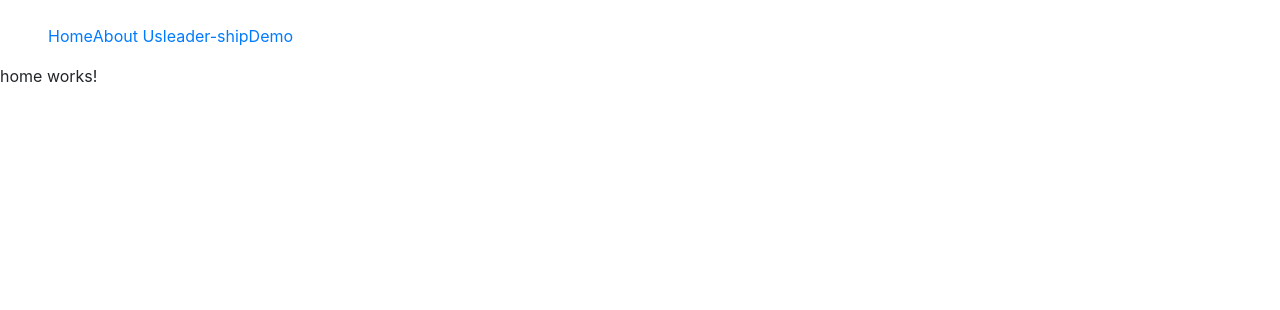
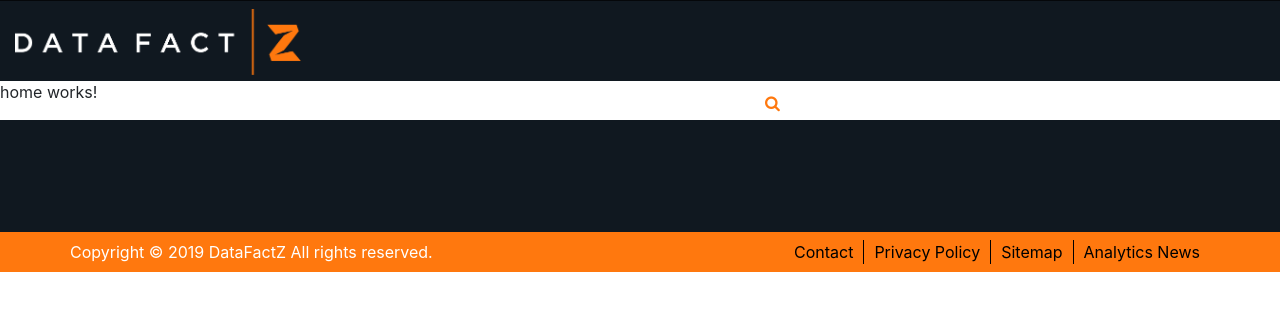
Before and after one commit to gowthamit245/sonasoft, an Angular app: page / in a window 1280 px wide. Shown: the top 310 px of the page. Built offline with nearby package versions, Linux system fonts and the light colour scheme.

Commit message:
header UI

```diff
--- a/src/app/app-aboutus/app-aboutus.module.ts
+++ b/src/app/app-aboutus/app-aboutus.module.ts
@@ -11,7 +11,7 @@ const routes: Routes = [
     component: LayoutAboutusComponent,
     children: [
       {
-        path: '',
+        path: 'about-us',
         component: AboutusComponent
       }
     ]
--- a/src/app/app-leadership/app-leadership.module.ts
+++ b/src/app/app-leadership/app-leadership.module.ts
@@ -11,11 +11,11 @@ const routes: Routes = [
     component: LayoutLeadershipComponent,
     children: [
       {
-        path: '',
+        path: 'testimonials',
         component: TestimonialsComponent
       },
       {
-        path: 'demo',
+        path: 'case-studies',
         component: TestimonialsComponent
       }
     ]
--- a/src/app/app-routing.module.ts
+++ b/src/app/app-routing.module.ts
@@ -8,11 +8,11 @@ const routes: Routes = [
     loadChildren: () => import('./app-home/app-home.module').then(mod => mod.AppHomeModule)
   },
   {
-    path: 'about-us',
+    path: '',
     loadChildren: () => import('./app-aboutus/app-aboutus.module').then(mod => mod.AppAboutusModule)
   },
   {
-    path: 'leader-ship',
+    path: '',
     loadChildren: () => import('./app-leadership/app-leadership.module').then(mod => mod.AppLeadershipModule)
   },
   {
--- a/src/app/app.component.css
+++ b/src/app/app.component.css
@@ -0,0 +1,35 @@
+.header-scroll{
+    position: fixed;
+    width: 100%;
+    height: 100%;
+    left: 0;
+}
+a.nav-link {
+    color: #fff;
+}
+a.nav-link:hover{
+    color: #ff780e;
+}
+.nav-link.active, .nav-pills .show>.nav-link {
+    color: #ff780e;
+    font-weight: bold;
+    background-color: transparent;
+}
+.dropdown-menu{
+    background-color: #101820;
+    margin-top: 18px;
+}
+a.dropdown-item {
+    background-color: #101820;
+    color: #fff;
+}
+a.dropdown-item:hover {
+    background-color: #101820;
+    color: #ff780e;
+}
+.footer-bottom .nav-item a {
+    padding: 0 10px;
+    border-right: 1px solid #000;
+    color: #000;
+    background-color: transparent;
+}
--- a/src/app/app.component.html
+++ b/src/app/app.component.html
@@ -1,16 +1,88 @@
-<ul class="d-inline-block pt-4 px-5">
-    <li class="d-inline-block">
-        <a role="menuitem" href="javascript:void(0)" [routerLink]="['']"   class="drop-nav-btn" >Home</a>
-    </li>
-    <li class="d-inline-block">
-        <a role="menuitem" href="javascript:void(0)" [routerLink]="['/about-us']"   class="drop-nav-btn" >About Us</a>
-    </li>
-    <li class="d-inline-block">
-        <a role="menuitem" href="javascript:void(0)" [routerLink]="['/leader-ship']"   class="drop-nav-btn" >leader-ship</a>
-    </li>
-    <li class="d-inline-block">
-        <a role="menuitem" href="javascript:void(0)" [routerLink]="['/leader-ship/demo']"   class="drop-nav-btn" >Demo</a>
-    </li>
-</ul>
+<header class="d-block sec-header ch-80">
+    <div class="container-fluid header-scroll">
+       <div class="row justify-content-between cbg-primary ch-80 align-items-center">
+            <div class="d-inline-block py-2">
+               <a href="javascript:void(0)" [routerLink]="['/']" >
+                <img src="assets/images/logo.png" class="logo d-inline-block col-6 " alt="Logo" />
+                </a>
+            </div>
+            <ul class="nav nav-pills">
+                <li class="nav-item dropdown">
+                    <a class="nav-link dropdown-toggle" data-toggle="dropdown" href="#" role="button" aria-haspopup="true" aria-expanded="false">About</a>
+                    <div class="dropdown-menu">
+                        <a class="dropdown-item" href="javascript:void(0)" [routerLink]="['/about-us']" >About Us</a>
+                        <a class="dropdown-item" href="javascript:void(0)" [routerLink]="['/community-care']" >Community Care</a>
+                    </div>
+                </li>
+                <li class="nav-item dropdown">
+                    <a class="nav-link dropdown-toggle" data-toggle="dropdown" href="#" role="button" aria-haspopup="true" aria-expanded="false">Analytics</a>
+                    <div class="dropdown-menu">
+                        <a class="dropdown-item" href="javascript:void(0)">Action</a>
+                        <a class="dropdown-item" href="javascript:void(0)">Another action</a>
+                    </div>
+                </li>
+                <li class="nav-item dropdown">
+                    <a class="nav-link dropdown-toggle" data-toggle="dropdown" href="#" role="button" aria-haspopup="true" aria-expanded="false">Capabilities</a>
+                    <div class="dropdown-menu">
+                        <a class="dropdown-item" href="javascript:void(0)">Action</a>
+                        <a class="dropdown-item" href="javascript:void(0)">Another action</a>
+                    </div>
+                </li>
+                <li class="nav-item">
+                    <a class="nav-link " [routerLink]="['/testimonials']" routerLinkActive="active" href="javascript:void(0)">Solutions</a>
+                </li>
+                <li class="nav-item dropdown">
+                    <a class="nav-link dropdown-toggle" data-toggle="dropdown" href="#" role="button" aria-haspopup="true" aria-expanded="false">Thought Leadership</a>
+                    <div class="dropdown-menu">
+                        <a class="dropdown-item" href="javascript:void(0)" [routerLink]="['/testimonials']">Testimonials</a>
+                        <a class="dropdown-item" href="javascript:void(0)" [routerLink]="['/case-studies']">Case Studies</a>
+                    </div>
+                </li>
+                <li class="nav-item">
+                    <a class="nav-link " href="javascript:void(0)">Contact Us</a>
+                </li>
+                <li class="nav-item">
+                    <a class="nav-link " href="javascript:void(0)">
+                        <i class="fa ctext-secondary fa-search icon-search"></i>
+                    </a>
+                </li>
+            </ul>
+       </div>
+    </div>
+</header>
 
 <router-outlet></router-outlet>
+<footer class="d-block sec-footer  ">
+    <div class="footer-top d-block py-3 cbg-primary">
+        <div class="container ">
+            <div class="row justify-content-between   ch-80 align-items-center">
+            </div>
+        </div>
+    </div>
+    <div class="footer-bottom cbg-secondary  py-2 d-block">
+        <div class="container ">
+            <div class="row justify-content-between  align-items-center">
+                <div class="col-6 pl-0">
+                    <p class="m-0 text-white">Copyright © 2019 DataFactZ All rights reserved.</p>
+                </div>
+                <div class="col-6 pr-0">
+                    <ul class="nav justify-content-end ctext-primary">
+                        <li class="nav-item">
+                            <a class="nav-link " href="#">Contact</a>
+                        </li>
+                        <li class="nav-item">
+                            <a class="nav-link" href="#">Privacy Policy</a>
+                        </li>
+                        <li class="nav-item">
+                            <a class="nav-link" href="#">Sitemap</a>
+                        </li>
+                        <li class="nav-item">
+                            <a class="nav-link border-0" href="#"> Analytics News</a>
+                        </li>
+                    </ul>
+                </div>
+            </div>
+        </div>
+    </div>
+
+</footer>
--- a/src/styles.css
+++ b/src/styles.css
@@ -1 +1,36 @@
-/* You can add global styles to this file, and also import other style files */
+/**
+Common S
+*/
+
+/*Hight*/
+.ch-80{
+    height: 80px;
+}
+
+/*bg color*/
+.cbg-primary{
+    background: #101820;
+}
+.cbg-secondary{
+    background: #ff780e;
+}
+/*text-color*/
+.ctext-primary{
+    color: #101820;
+}
+.ctext-secondary{
+    color: #ff780e;
+}
+
+/**
+Common E
+*/
+/**
+Kumar S
+*/
+.sec-header{
+    border:1px solid #05070a;
+}
+/**
+Kumar E
+*/
```
Also changed, not shown: src/assets/images/logo.png (added).
